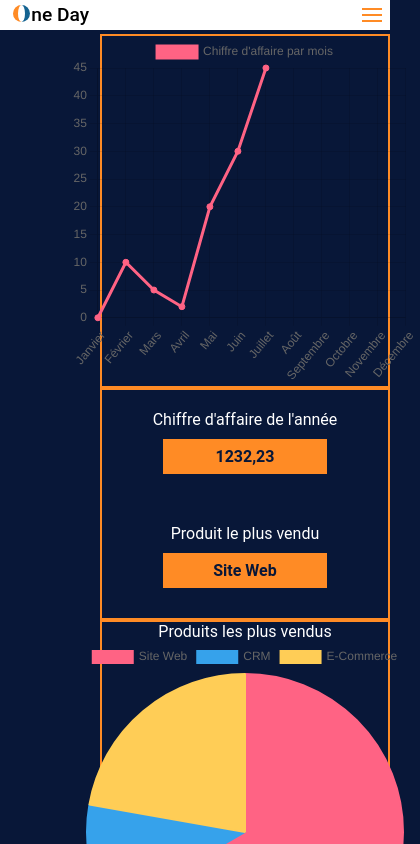
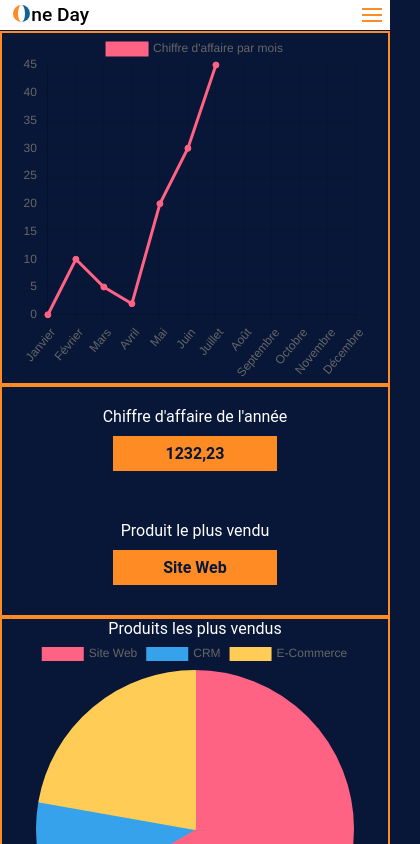
Before and after one commit to CGERARD35/projet-EPSI-angular, an Angular app: page /statistics in a window 390 px wide. Shown: the top 844 px of the page, 420 px wide, since content can reach past the window. Built offline with nearby package versions, Linux system fonts and the light colour scheme.

Commit message:
RESPONSIVE STATISTIQUES

```diff
--- a/src/app/statistics/pages/page-statistic/page-statistic.component.scss
+++ b/src/app/statistics/pages/page-statistic/page-statistic.component.scss
@@ -2,7 +2,7 @@
   width: calc(100% - 100px);
   display: flex;
   height: 400px;
-  margin: 15px 0 0 100px;
+  margin: 12px 0 0 100px;
 }
 .container-stat:nth-of-type(2) {
   margin-top: 0;
@@ -43,10 +43,16 @@
 
 
 @media only screen and (max-width: 1000px) {
-
   .container-stat {
     display: flex;
     flex-direction: column;
     height: auto;
   }
 }
+
+@media only screen and (max-width: 768px) {
+  .container-stat {
+    width: 100%;
+    margin: 12px 0 0 0;
+  }
+}
```
